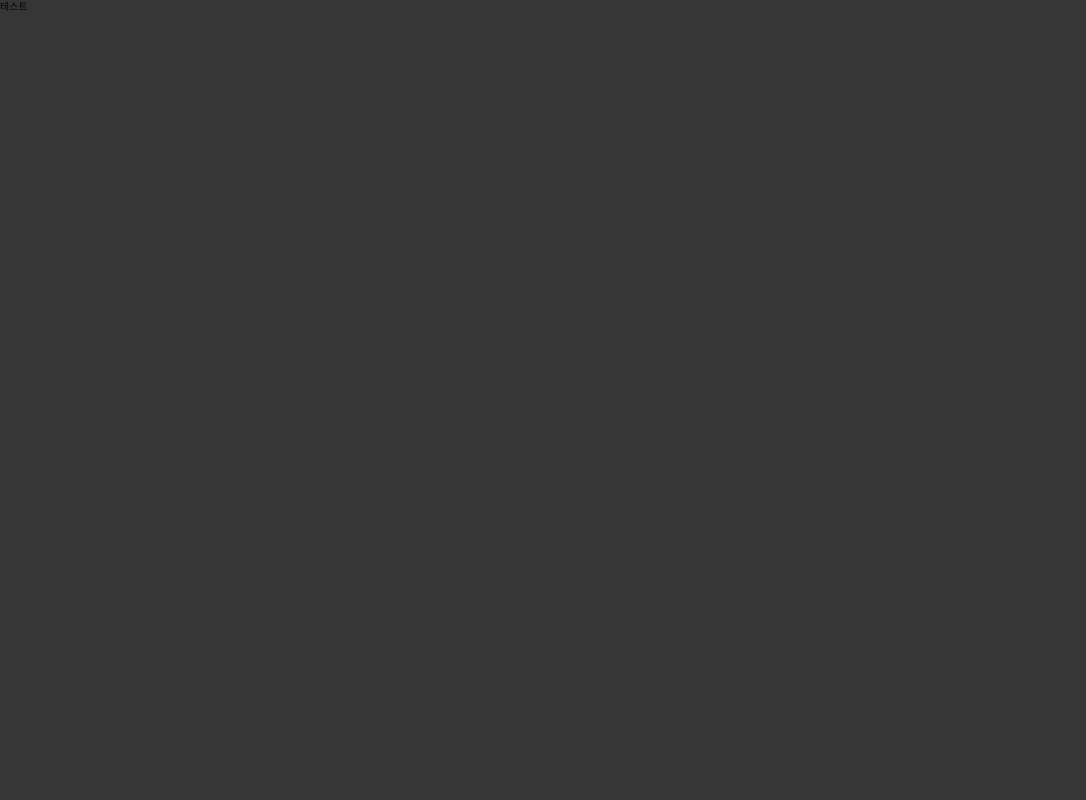
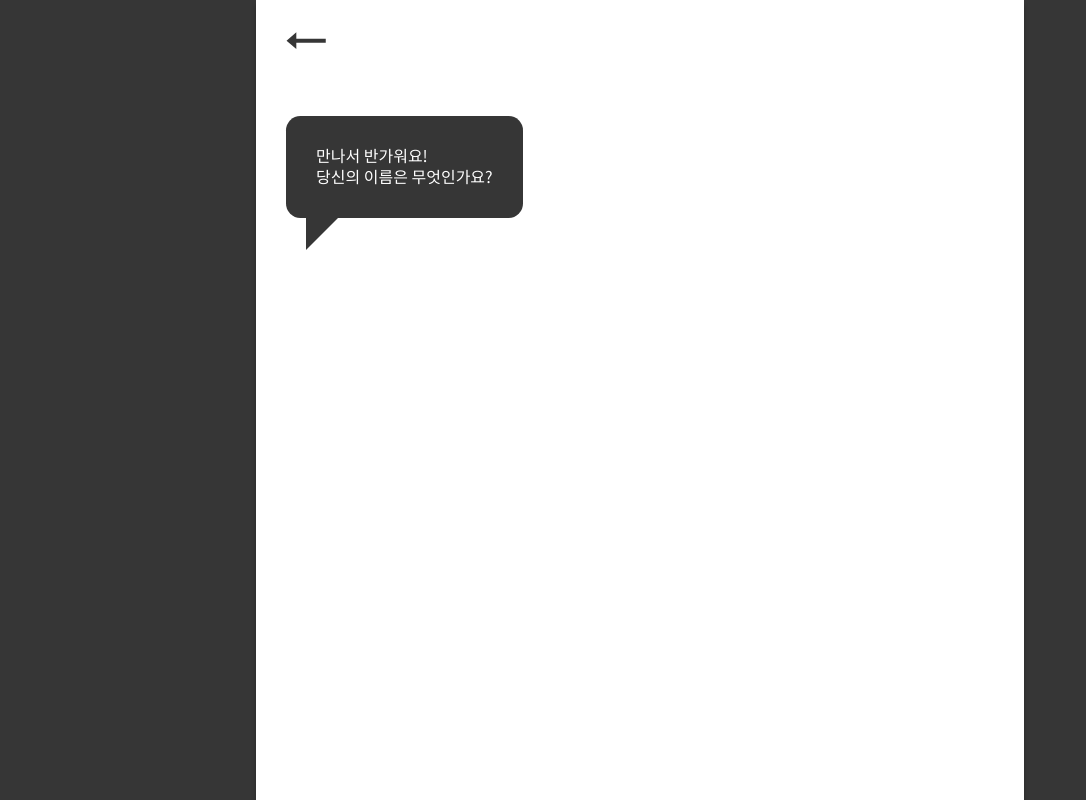
Before and after one commit to hov-i/66day_habit_FE, a React (Create React App) app: page /singup in a window 1280 px wide. Shown: the whole page, without its empty margins (0-1086 px from the left). Built offline with nearby package versions, Linux system fonts and the light colour scheme.

Commit message:
🎨 회원가입 페이지 디자인

```diff
--- a/src/pages/LoginPage.tsx
+++ b/src/pages/LoginPage.tsx
@@ -89,7 +89,7 @@ const LoginContainer = styled.div<{ isMobile: boolean }>`
     width: 100%;
   }
   .mainTitle {
-    font-size: 45px;
+    font-size: 40px;
     margin: 5%;
     margin-left: 10%;
     margin-bottom: 0px;
@@ -97,7 +97,7 @@ const LoginContainer = styled.div<{ isMobile: boolean }>`
   }
 
   .subTitle {
-    font-size: 25px;
+    font-size: 20px;
     margin: 10%;
     margin-top: 20px;
   }
--- a/src/pages/SignUpPage.tsx
+++ b/src/pages/SignUpPage.tsx
@@ -1,12 +1,68 @@
-import React from 'react';
+import React from "react";
+import Box from "../components/common/Box";
+import styled from "styled-components";
+import { ReactComponent as Back } from "../resources/Icons/back.svg";
+import { Link } from "react-router-dom";
 
 const SignPage = () => {
-    return (
-        <>
-        <div>
-            테스트
+  return (
+    <Box>
+      <SignUpContainer>
+        <div className="backButton">
+          <Link to="/login">
+            <Back />
+          </Link>
         </div>
-        </>
-    );
-}
+
+        <div className="container">
+          <div className="bubble">
+            만나서 반가워요!
+            <br />
+            당신의 이름은 무엇인가요?
+          </div>
+        </div>
+      </SignUpContainer>
+    </Box>
+  );
+};
+
+const SignUpContainer = styled.div`
+  height: 100vh;
+  margin: 0 auto;
+  width: 100%;
+
+  .container {
+    display: flex;
+    padding: 30px;
+  }
+
+  .backButton {
+    padding: 30px;
+  }
+
+  .bubble {
+    position: relative;
+    background: #363636;
+    border-radius: 0.9em;
+    padding: 30px;
+    font-size: 16px;
+    color: white;
+  }
+
+  .bubble:after {
+    content: "";
+    position: absolute;
+    bottom: 0;
+    left: 15%;
+    width: 0;
+    height: 0;
+    border: 32px solid transparent;
+    border-top-color: #363636;
+    border-bottom: 0;
+    border-left: 0;
+    margin-left: -16px;
+    margin-bottom: -32px;
+  }
+`;
+
 export default SignPage;
```
Also changed, not shown: src/resources/Icons/back.svg (added).
